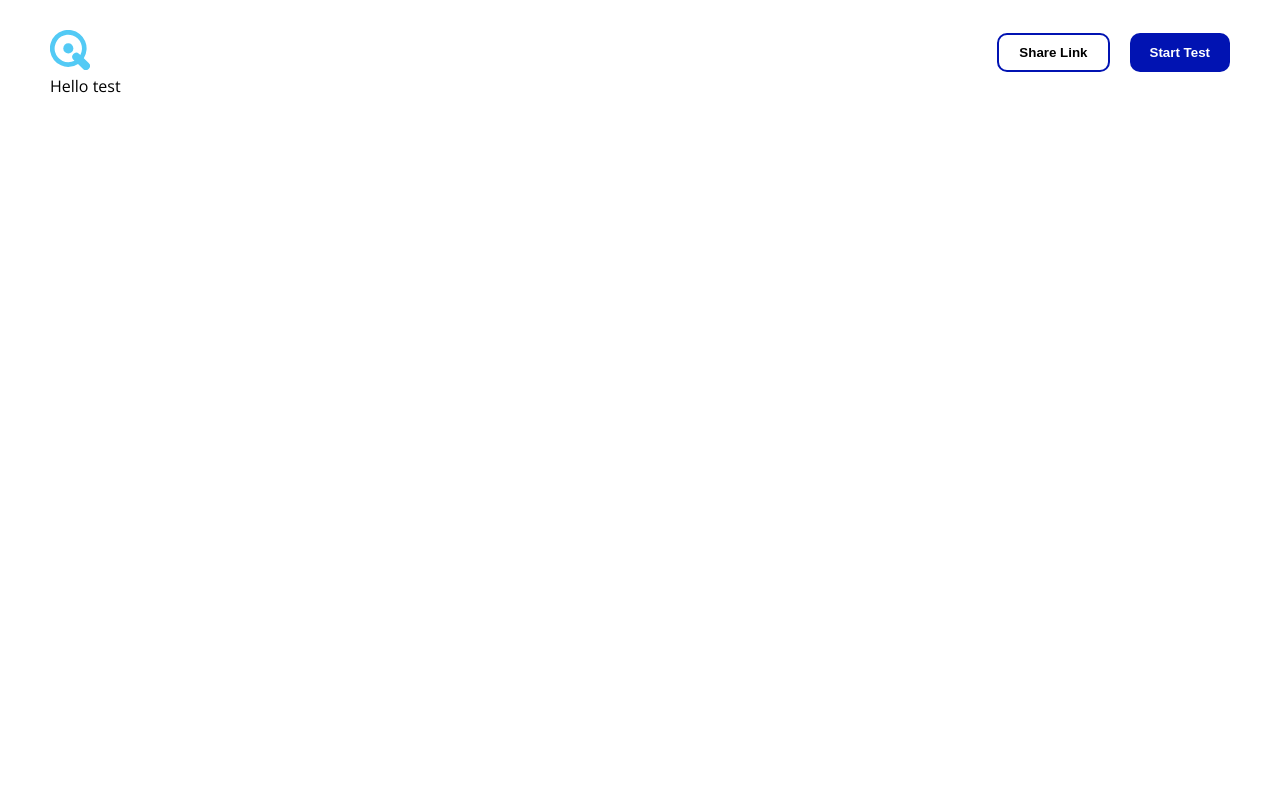
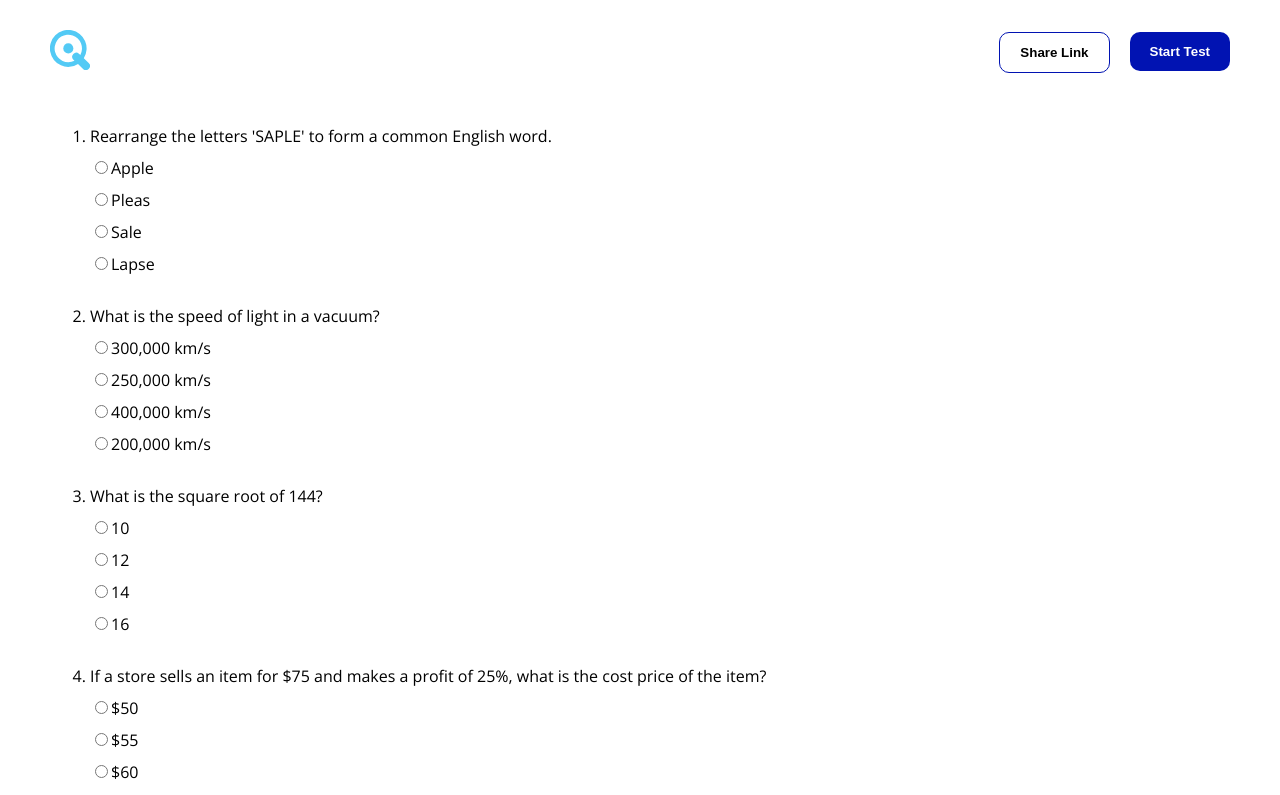
Before and after one commit to ddkogit/simpleiq, a React (Vite) app: page /testpage in a window 1280 px wide. Shown: the top 795 px of the page. Built offline with nearby package versions, Linux system fonts and the light colour scheme; the HTML template or start-up script is replaced by a standard one.

Commit message:
question fetched 20 each

```diff
--- a/src/App.jsx
+++ b/src/App.jsx
@@ -9,29 +9,43 @@ import Testpage from "./pages/Testpage";
 function App() {
 
 const [questions, setQuestions] = useState(null)
+const [randomQuestions, setRandomQuestions] = useState([]);
+const [totalpoint, setTotalpoint] = useState(0);
 
-  useEffect(() => {
-    fetch("/questions.json")
-      .then((response) => response.json())
-      .then((questions) => setQuestions(questions))
-      .catch((error) => console.log("error occred"));
-  }, []);
+useEffect(() => {
+  fetch("/questions.json")
+    .then((response) => response.json())
+    .then((questions) => {
+      setQuestions(questions);
+      const shuffled = shuffleArray([...questions]);
+      const selectedQuestions = shuffled.slice(0, 20);
+      setRandomQuestions(selectedQuestions);
+    })
+    .catch((error) => console.log("error occurred"));
+}, []);
+
+
+function shuffleArray(array) {
+  for (let i = array.length - 1; i > 0; i--) {
+    const j = Math.floor(Math.random() * (i + 1));
+    [array[i], array[j]] = [array[j], array[i]];
+  }
+  return array;
+}
 
 
 
-  const handleStart = () => {
 
-  };
 
   return (
     <>
 
 
-      <Navbar />
+      <Navbar  />
       <Routes>
 
         <Route path="/" element={<Homepage />} />
-        <Route path="/testpage" element={<Testpage />} />
+        <Route path="/testpage" element={<Testpage randomQuestions={randomQuestions} />} />
       </Routes>
 
     </>
--- a/src/components/Button.css
+++ b/src/components/Button.css
@@ -6,12 +6,13 @@
     background-color: white;
     cursor: pointer;
     font-weight: bold;
+    transition: background-color 0.5s ease-in-out;
 }
 
 .secondary{
-    border: 2px solid var(--blue);
+    border: 1px solid var(--blue);
     color: black;
-    padding: 10px 20px;
+    /* padding: 10px 20px; */
 }
 
 .primary{
@@ -23,7 +24,7 @@
     background-color: black;
 }
 .secondary:hover{
-    background-color: black;
-    color: white;
-    border: none;
+    background-color: rgb(200, 200, 214);
+    /* color: white; */
+    /* border: none; */
 }
--- a/src/components/Button.jsx
+++ b/src/components/Button.jsx
@@ -1,9 +1,14 @@
 import React from 'react'
 import "./Button.css"
 const Button = ({text,handleClick,type}) => {
+
+  const handleButton =(e)=>{
+    handleClick(e);
+  }
+
   return (
     <div>
-        <button className={`button ${type}`} onClick={handleClick}>
+        <button className={`button ${type}`} onClick={(e)=>handleButton(e)}>
             {text}
         </button>
     </div>
--- a/src/components/Navbar.css
+++ b/src/components/Navbar.css
@@ -7,7 +7,8 @@
   flex: 1;
 }
 .logo img {
-  width: 40px;
+    width: 40px;
+
 }
 
 .navmenu {
--- a/src/components/Navbar.jsx
+++ b/src/components/Navbar.jsx
@@ -3,6 +3,14 @@ import Button from "./Button";
 import { Link } from "react-router-dom";
 import "./Navbar.css";
 const Navbar = () => {
+
+  const handleCopyLink =()=>{
+    navigator.clipboard.writeText("https://simpleiq.vercel.app/");
+
+
+  }
+
+
   return (
     <nav className="navbar">
       <div    className="logo">
@@ -17,10 +25,10 @@ const Navbar = () => {
           </div>
       <div className="navmenu">
         <Link>
-          <Button text="Share Link" type="secondary" />
+          <Button handleClick={handleCopyLink} text="Share Link" type="secondary" />
         </Link>
         <Link to="/testpage">
-          <Button text="Start Test" type="primary" />
+          <Button text="Start Test" type="primary" handleClick={handleCopyLink} />
         </Link>
       </div>
     </nav>
--- /dev/null
+++ b/src/components/SingleQuestion.css
@@ -0,0 +1,8 @@
+.singleform{
+
+    margin-bottom: 30px;
+}
+
+.options{
+    margin-top: 10px;
+}
--- /dev/null
+++ b/src/components/SingleQuestion.jsx
@@ -0,0 +1,34 @@
+import React from 'react'
+import "./SingleQuestion.css"
+const SingleQuestion = ({item}) => {
+  return (
+    <div className='singleform'>
+
+
+    <li>
+        <form className=''>
+        <label htmlFor="">
+
+        {item.question}
+        </label>
+
+        {item.options.map((option)=>(
+            <div className='options' key={option}>
+
+        <input type="radio" name="option" id="" />
+            {option}
+
+            </div>
+        )
+    )
+    }
+        </form>
+
+    </li>
+
+
+    </div>
+  )
+}
+
+export default SingleQuestion
--- a/src/pages/Homepage.css
+++ b/src/pages/Homepage.css
@@ -3,14 +3,14 @@
     flex-direction: column;
     align-items: center;
     gap: 50px;
-    height: 65vh;
+    /* height: 65vh; */
     justify-content: center;
 
 }
 
 .homeheading{
     font-size: 3rem;
-    margin-bottom: -10px;
+    /* margin-bottom: -10px; */
 }
 
 .rules{
--- /dev/null
+++ b/src/pages/Testpage.css
@@ -0,0 +1,3 @@
+.testmain{
+    margin-top: 50px;
+}
--- a/src/pages/Testpage.jsx
+++ b/src/pages/Testpage.jsx
@@ -1,10 +1,20 @@
 import React from 'react'
 import Navbar from '../components/Navbar'
+import SingleQuestion from '../components/SingleQuestion'
+import "./Testpage.css"
 
-const Testpage = () => {
+const Testpage = ({randomQuestions}) => {
   return (
-    <div>
-   Hello test
+    <div className='testmain'>
+      <ol>
+
+   {randomQuestions && randomQuestions.map((items)=>(
+     <div key={items.id}>
+      <SingleQuestion item={items} />
+
+    </div>
+   ))}
+   </ol>
     </div>
   )
 }
```
